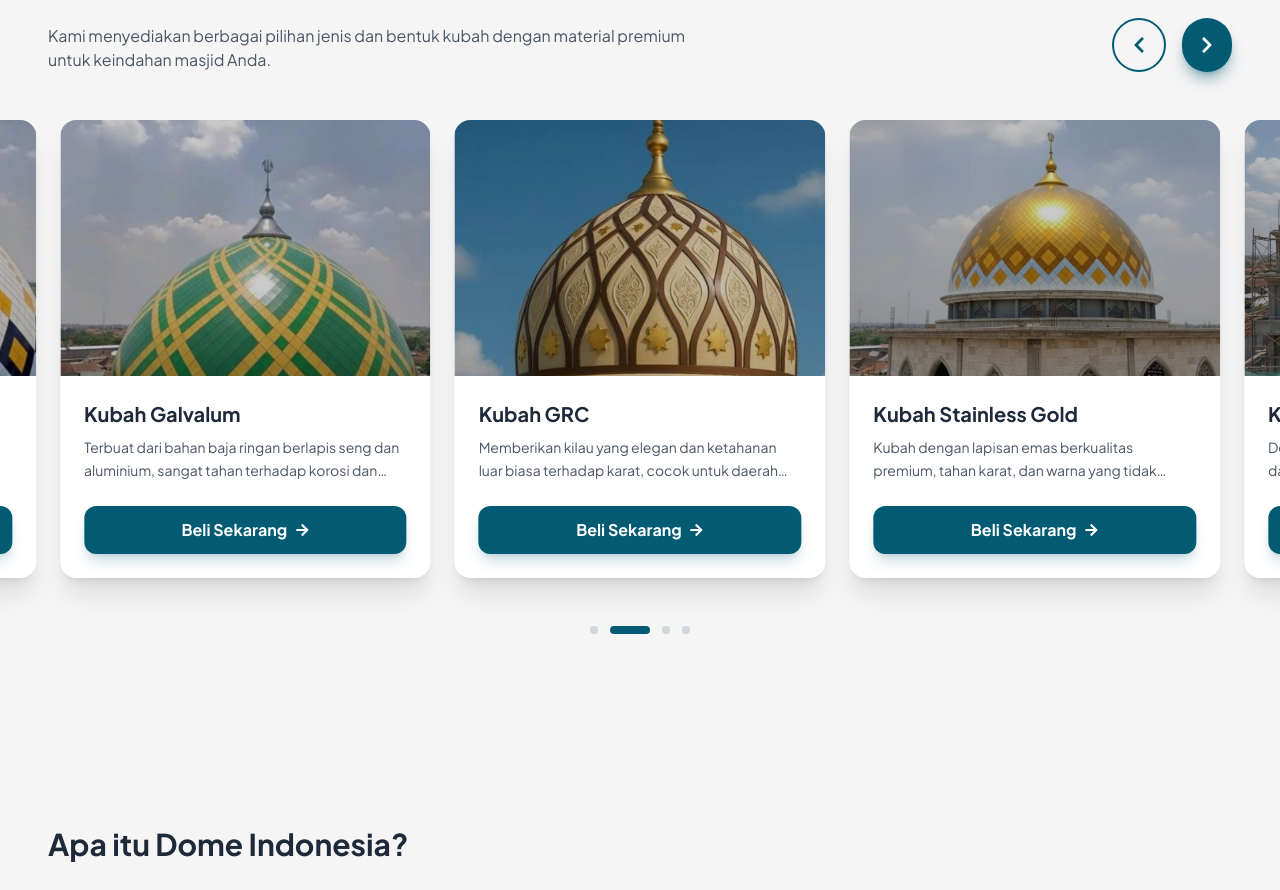
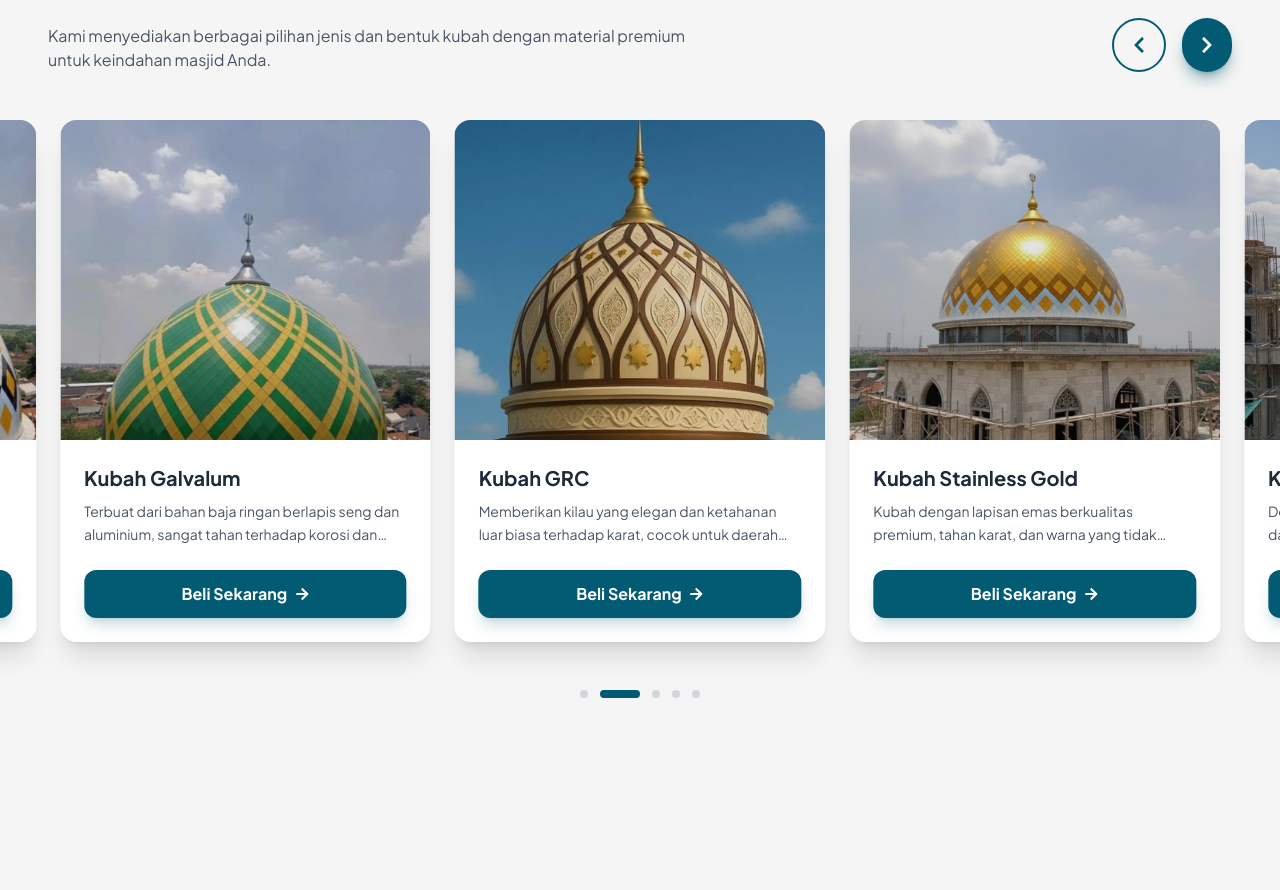
Before and after one commit to JustNgoding/kubah-app, a React (Vite) app: page / in a window 1280 px wide. Shown: the part 1290-2180 px from the top of the page. Built offline with nearby package versions, Linux system fonts and the light colour scheme.

Commit message:
edit product page

```diff
--- a/src/components/Home/ProductCard.tsx
+++ b/src/components/Home/ProductCard.tsx
@@ -18,13 +18,13 @@ const ProductCard: React.FC<ProductCardProps> = ({
 
   return (
     <div className="bg-white rounded-2xl shadow-xl overflow-hidden transition-all duration-300 hover:shadow-2xl hover:-translate-y-2 group h-full flex flex-col">
-      <div className="relative h-48 sm:h-64 overflow-hidden">
+      <div className="relative h-72 md:h-[320px] overflow-hidden">
         <img
           src={image}
           alt={title}
-          className="w-full h-full object-cover scale-110 origin-top-left transition-transform duration-500 group-hover:scale-115"
+          className="w-full h-full object-cover object-top transition-transform duration-500 group-hover:scale-110"
         />
-        <div className="absolute inset-0 bg-black/20 group-hover:bg-black/10 transition-colors" />
+        <div className="absolute inset-0 bg-black/10 group-hover:bg-black/5 transition-colors" />
       </div>
       <div className="p-4 sm:p-6 flex flex-col ">
         <h3 className="text-lg sm:text-xl font-bold text-gray-800 mb-2 group-hover:text-primary transition-colors">
--- a/src/components/Home/ProductPage.tsx
+++ b/src/components/Home/ProductPage.tsx
@@ -37,7 +37,13 @@ const products = [
     image: "./assets/images/dome-shape/shape1.jpg",
     title: "Kubah Madina",
     description:
-      "Inspirasi desain dari Masjid Nabawi, memberikan nuansa spiritual yang kental dan indah.",
+      "Memiliki ciri khas bentuk oval yang elegan, terinspirasi dari arsitektur klasik yang memberikan kesan kedamaian.",
+  },
+  {
+    image: "./assets/images/dome-shape/shape5.jpeg",
+    title: "Kubah Nabawi",
+    description:
+      "Replika desain agung Masjid Nabawi, mengombinasikan seni islami tradisional dengan kemegahan modern.",
   },
 ];
 
```
